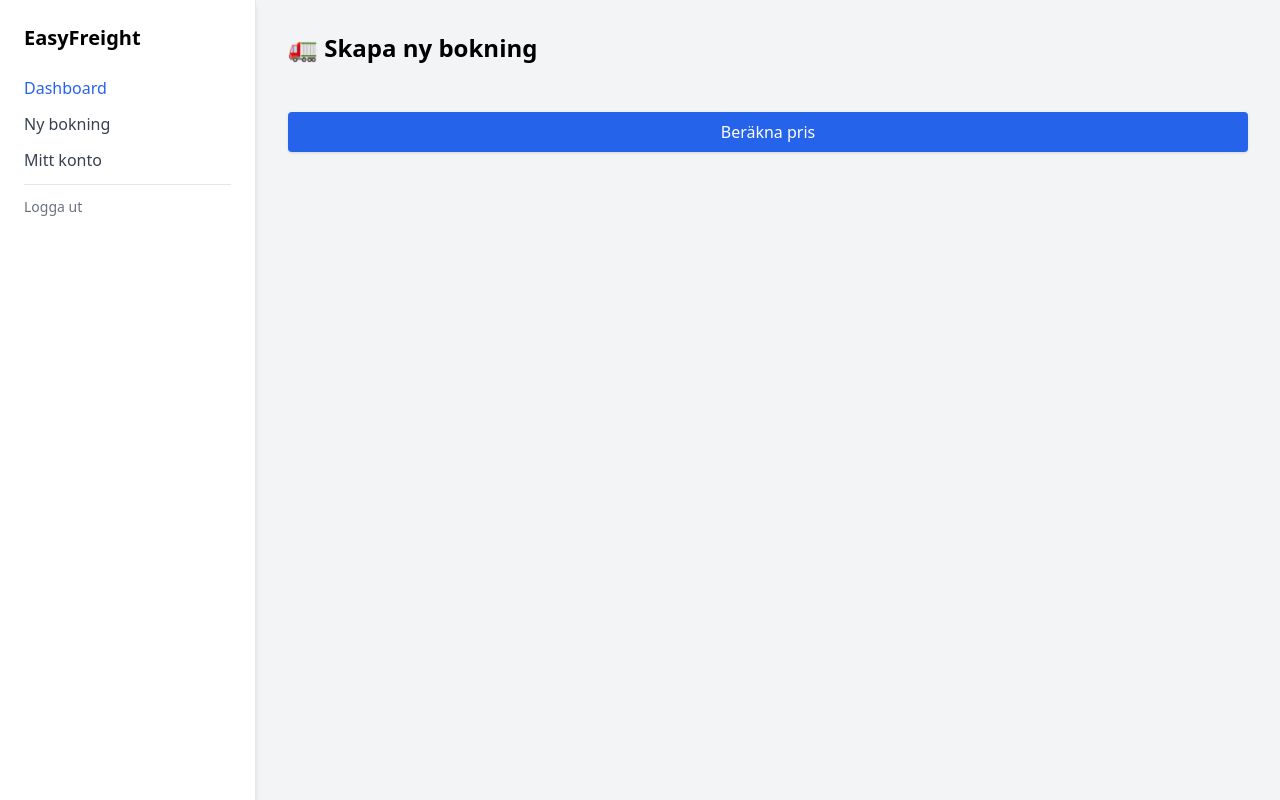
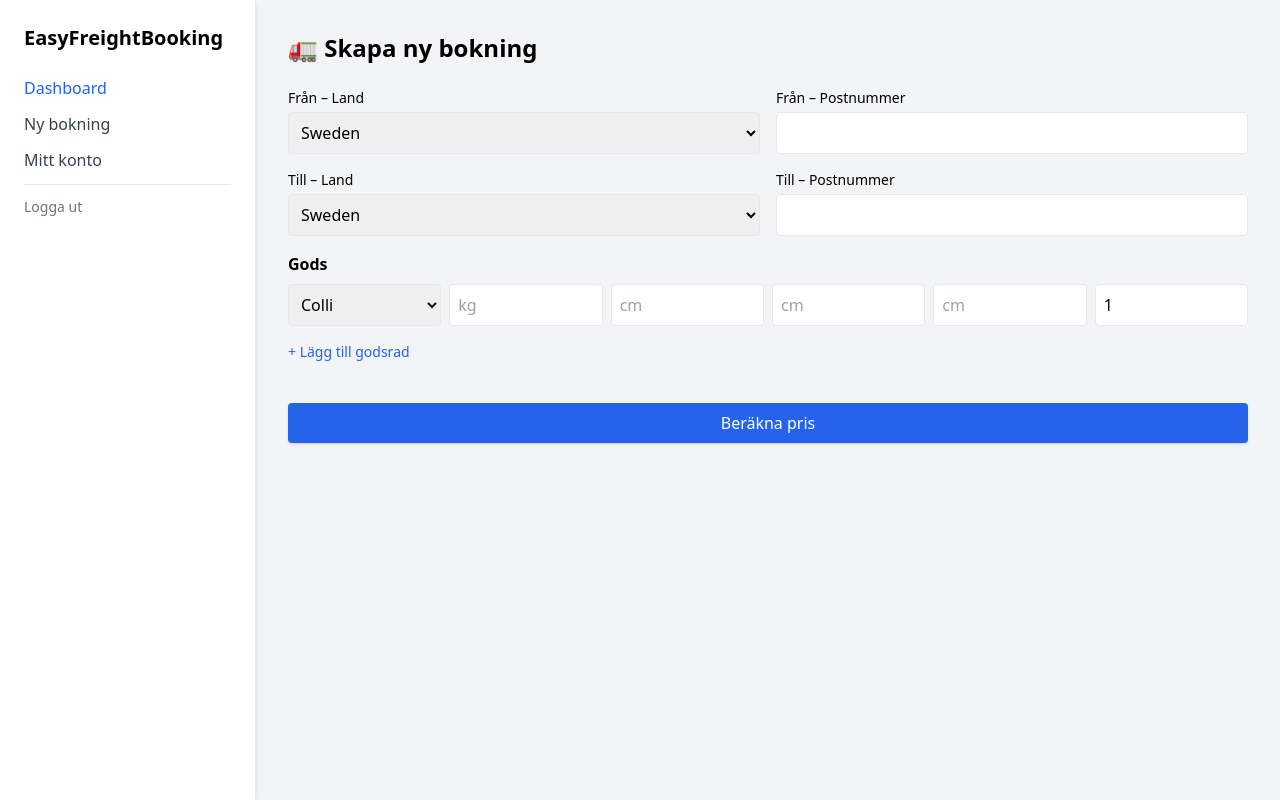
Before and after one commit to henrikmalmberg/easyfreightbooking-dashboard, a React (Vite) app: page /new-booking in a window 1280 px wide. Built offline with nearby package versions, Linux system fonts and the light colour scheme.

Commit message:
Update Dashboard.jsx

```diff
--- a/src/Dashboard.jsx
+++ b/src/Dashboard.jsx
@@ -158,8 +158,53 @@ function NewBooking() {
   return (
     <div>
       <h1 className="text-2xl font-bold mb-6">🚛 Skapa ny bokning</h1>
-      {/* Resten av formuläret är oförändrat */}
-      {/* ... */}
+
+      <div className="grid grid-cols-1 md:grid-cols-2 gap-4 mb-4">
+        <div>
+          <label className="block text-sm font-medium">Från – Land</label>
+          <select name="pickup_country" value={form.pickup_country} onChange={handleChange} className="mt-1 w-full border rounded p-2">
+            {COUNTRIES.map((c) => <option key={c.code} value={c.code}>{c.name}</option>)}
+          </select>
+        </div>
+        <div>
+          <label className="block text-sm font-medium">Från – Postnummer</label>
+          <input name="pickup_postal" value={form.pickup_postal} onChange={handleChange} className="mt-1 w-full border rounded p-2" />
+        </div>
+        <div>
+          <label className="block text-sm font-medium">Till – Land</label>
+          <select name="delivery_country" value={form.delivery_country} onChange={handleChange} className="mt-1 w-full border rounded p-2">
+            {COUNTRIES.map((c) => <option key={c.code} value={c.code}>{c.name}</option>)}
+          </select>
+        </div>
+        <div>
+          <label className="block text-sm font-medium">Till – Postnummer</label>
+          <input name="delivery_postal" value={form.delivery_postal} onChange={handleChange} className="mt-1 w-full border rounded p-2" />
+        </div>
+      </div>
+
+      <div className="mb-4">
+        <h2 className="font-semibold mb-2">Gods</h2>
+        {goods.map((item, index) => (
+          <div key={index} className="grid grid-cols-6 gap-2 mb-2 items-end">
+            <select name="type" value={item.type} onChange={(e) => handleGoodsChange(index, e)} className="col-span-1 border p-2 rounded">
+              <option value="Colli">Colli</option>
+              <option value="Pallet">Pallet</option>
+              <option value="FTL">Full Trailer Load (13.6 m)</option>
+            </select>
+            <input name="weight" placeholder="kg" value={item.weight} onChange={(e) => handleGoodsChange(index, e)} className="border p-2 rounded" />
+            <input name="length" placeholder="cm" value={item.length} onChange={(e) => handleGoodsChange(index, e)} className="border p-2 rounded" />
+            <input name="width" placeholder="cm" value={item.width} onChange={(e) => handleGoodsChange(index, e)} className="border p-2 rounded" />
+            <input name="height" placeholder="cm" value={item.height} onChange={(e) => handleGoodsChange(index, e)} className="border p-2 rounded" />
+            <div className="flex items-center">
+              <input name="quantity" type="number" min="1" value={item.quantity} onChange={(e) => handleGoodsChange(index, e)} className="border p-2 rounded w-full" />
+              {goods.length > 1 && (
+                <button onClick={() => removeGoodsRow(index)} className="ml-2 text-red-600">✕</button>
+              )}
+            </div>
+          </div>
+        ))}
+        <button onClick={addGoodsRow} className="mt-2 text-sm text-blue-600">+ Lägg till godsrad</button>
+      </div>
 
       <button
         onClick={handleSubmit}
@@ -193,7 +238,7 @@ export function Layout({ children }) {
 function Sidebar() {
   return (
     <aside className="w-64 bg-white border-r p-6 shadow-md">
-      <h2 className="text-xl font-bold mb-6">EasyFreight</h2>
+      <h2 className="text-xl font-bold mb-6">EasyFreightBooking</h2>
       <nav className="space-y-3">
         <Link to="/dashboard" className="block text-blue-600 font-medium hover:text-blue-800">
           Dashboard
```
